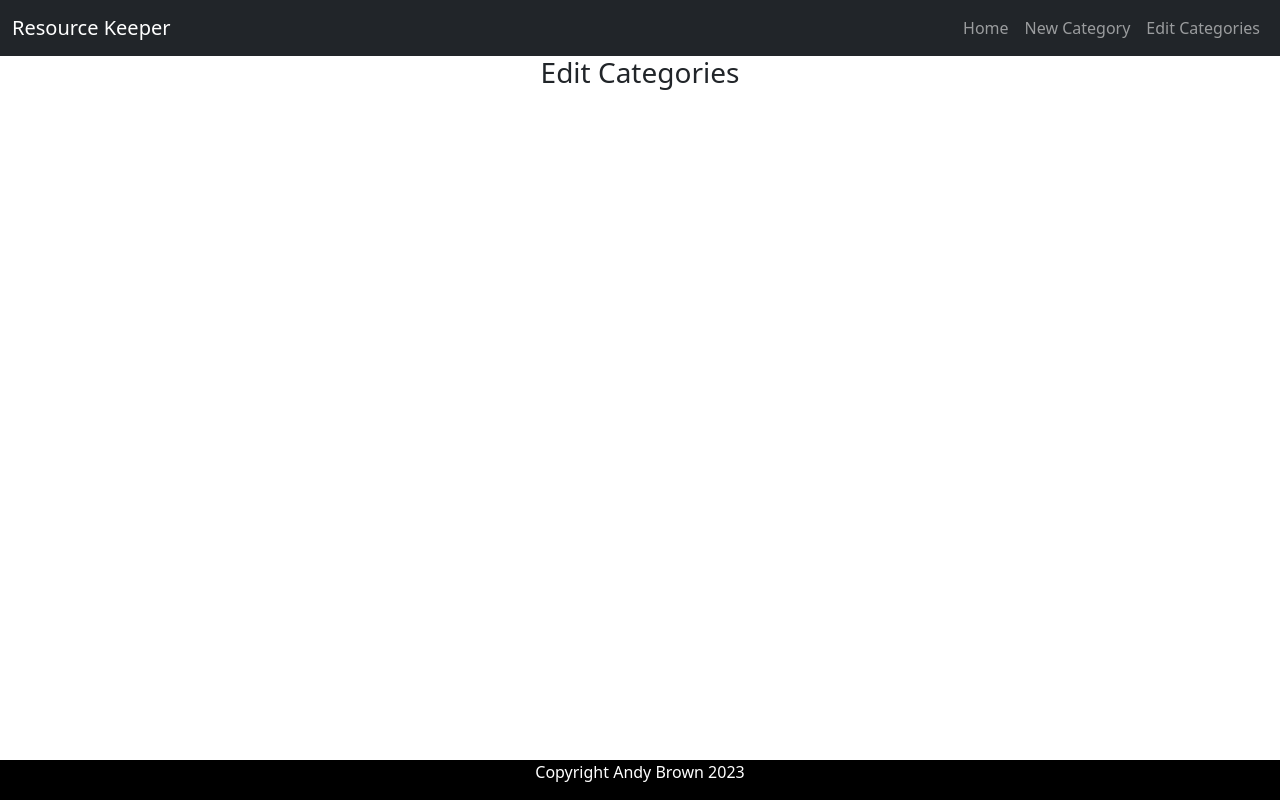
After one commit to doctorandrewbrown/flask-resource-keeper, a Flask app: template resource_keeper/templates/edit_categories.html in a window 1280 px wide. The commit adds this page. Run offline with Flask 3, Linux system fonts and the light colour scheme; the template is opened without the code that fills it, so the values that code supplies are empty.

Commit message:
add views for categories and edit_category

```diff
--- a/resource_keeper/templates/add_category.html
+++ b/resource_keeper/templates/add_category.html
@@ -6,7 +6,7 @@
     <form class="col s12" action="{{ url_for('add_category') }}" method="POST">
         <div class="mb-3">
           <label for="category_name" class="form-label">New Category</label>
-          <input type="text" class="form-control" id="category_name" name="category_name">
+          <input type="text" class="form-control" id="category_name" name="category_name" required>
         </div>
         <button type="submit" class="btn btn-primary mb-3">Submit</button>
       </form>
--- a/resource_keeper/templates/base.html
+++ b/resource_keeper/templates/base.html
@@ -11,7 +11,7 @@
   <link href="https://cdn.jsdelivr.net/npm/bootstrap@5.3.2/dist/css/bootstrap.min.css" rel="stylesheet" integrity="sha384-T3c6CoIi6uLrA9TneNEoa7RxnatzjcDSCmG1MXxSR1GAsXEV/Dwwykc2MPK8M2HN" crossorigin="anonymous">
 
   <link rel="stylesheet" href="{{ url_for('static', filename='css/style.css')}}">
-  <title>Todo App</title>
+  <title>Resource Keeper App</title>
 </head>
 
 <body >
@@ -30,7 +30,7 @@
             <a class="nav-link" href="{{url_for('add_category')}}">New Category</a>
           </li>
           <li class="nav-item">
-            <a class="nav-link" href="#">Add Resource</a>
+            <a class="nav-link" href="{{url_for('edit_categories')}}">Edit Categories</a>
           </li>
         </ul>
       </div>
--- /dev/null
+++ b/resource_keeper/templates/edit_categories.html
@@ -0,0 +1,21 @@
+{% extends "base.html" %}
+
+{% block content %}
+<h3 class="text-center pb-4">Edit Categories</h3>
+
+<div class="row">
+    {% for category in categories %}
+    <div class="col s12 m6 l3 d-flex justify-content-center">
+        <div class="card" style="width: 18rem;">
+            <div class="card-body text-center">
+              <h5 class="card-title">{{ category.category_name}}</h5>
+              <a href="#" class="btn btn-success">Edit</a>
+              <a href="#" class="btn btn-danger">Delete</a>
+            </div>
+          </div>
+    </div>
+  {% endfor %}
+</div>
+
+</div>
+{% endblock %}
```
Also changed, not shown: resource_keeper/templates/categories.html (+17 -0 lines).
